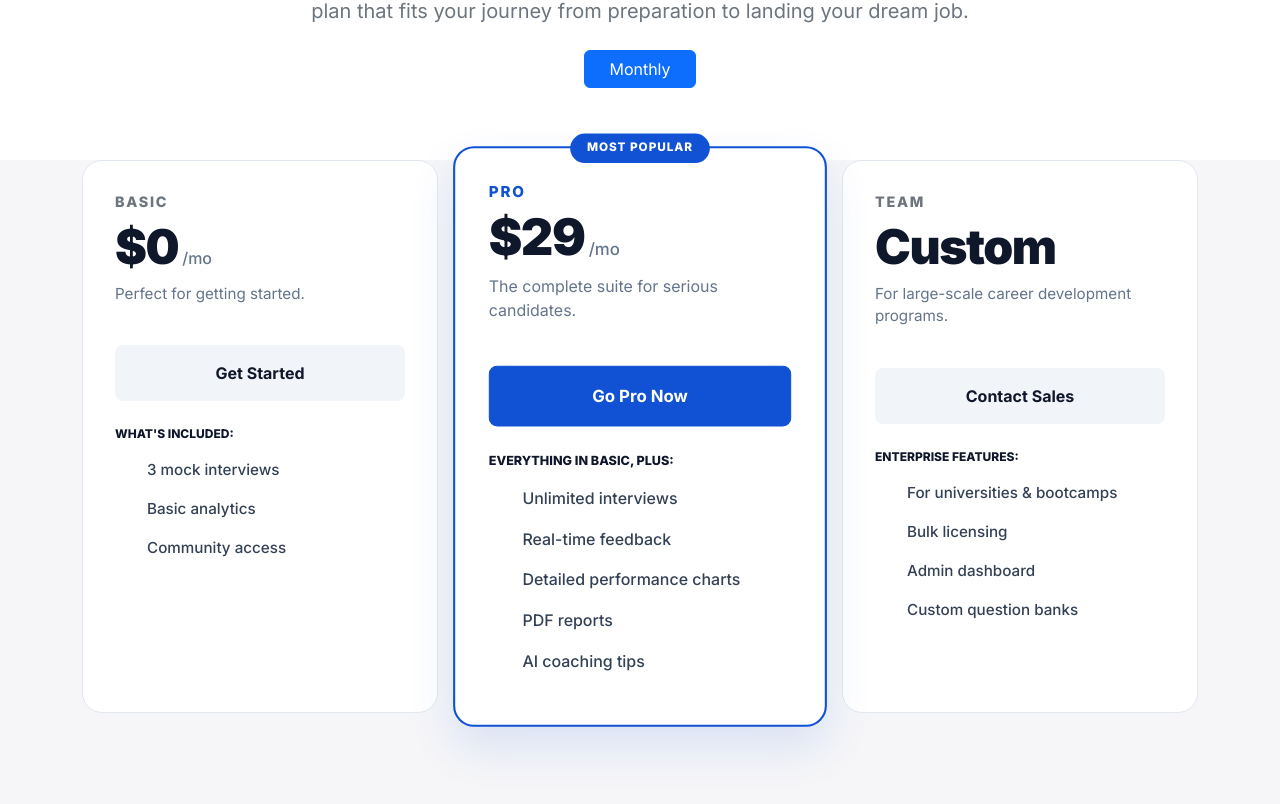
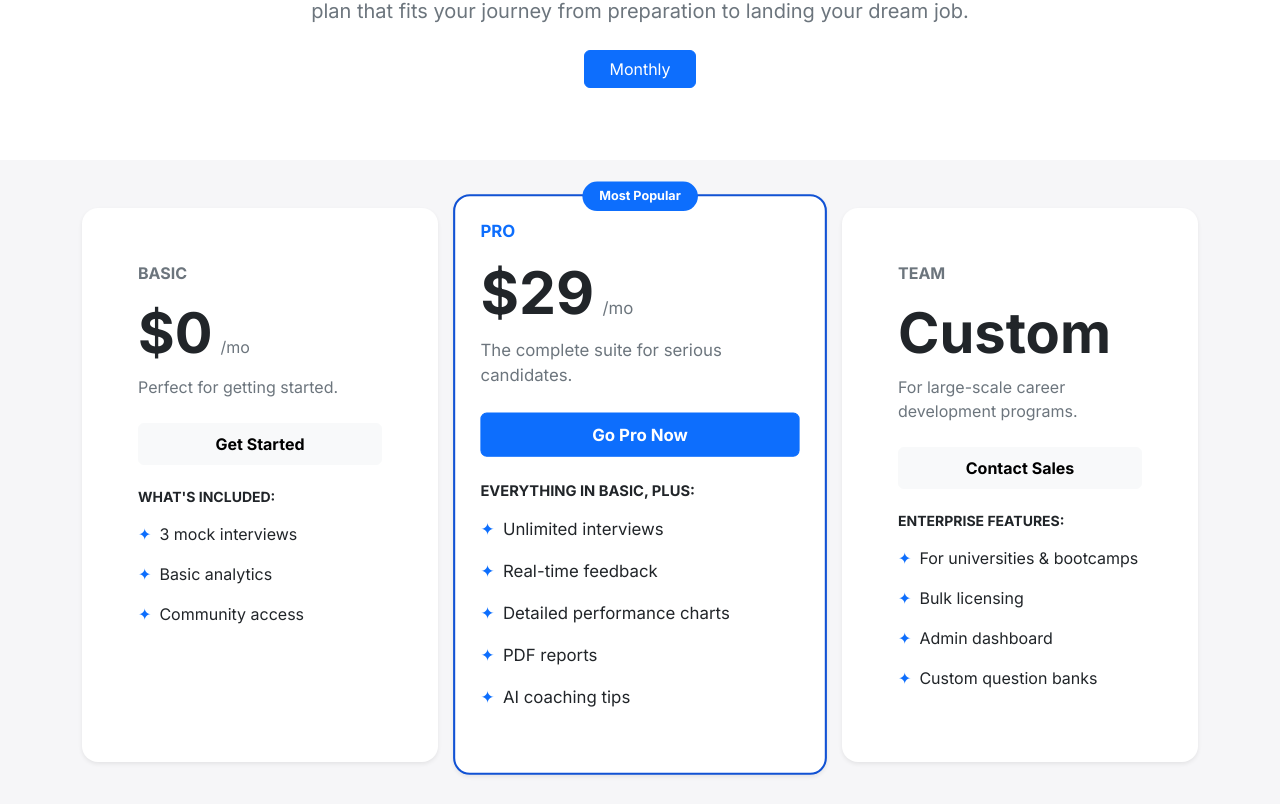
Before and after one commit to ahmadessawii06/skillforge, a React (Vite) app in the folder frontend/: page /plans in a window 1280 px wide. Shown: the part 356-1160 px from the top of the page. Built offline with nearby package versions, Linux system fonts and the light colour scheme.

Commit message:
changes cards

```diff
--- a/frontend/src/components/plans/Prsec.tsx
+++ b/frontend/src/components/plans/Prsec.tsx
@@ -1,129 +1,138 @@
-type Feature = {
-  icon: string;
-  text: string;
-};
+export default function Prsec() {
+  return (
+    <section className="py-5">
+      <div className="container">
+        <div className="row g-4 justify-content-center">
+          <div className="col-12 col-md-6 col-lg-4">
+            <div className="card h-100 rounded-4 shadow-sm border-0 pricing-card">
+              <div className="card-body p-4 d-flex flex-column">
+                <h6 className="text-uppercase fw-bold text-secondary mb-3">Basic</h6>
 
-type PricingCardProps = {
-  title: string;
-  price: string;
-  suffix?: string;
-  desc: string;
-  buttonText: string;
-  buttonClass: string;
-  features: Feature[];
-  featured?: boolean;
-  featureLabel: string;
-};
-
-function PricingCard({
-  title,
-  price,
-  suffix,
-  desc,
-  buttonText,
-  buttonClass,
-  features,
-  featured = false,
-  featureLabel,
-}: PricingCardProps) {
-  return (
-    <div
-      className={`pricing-card d-flex flex-column gap-4 h-100 ${
-        featured ? "featured-card" : ""
-      }`}
-    >
-      {featured && <div className="featured-badge">Most Popular</div>}
-
-      <div>
-        <h3 className={featured ? "text-primary-custom" : "text-secondary"}>
-          {title}
-        </h3>
-
-        <div className="pricing-price">
-          <span className="amount">{price}</span>
-          {suffix && <span className="suffix">{suffix}</span>}
+                <div className="d-flex align-items-end mb-2">
+                  <h2 className="display-4 fw-bold mb-0">$0</h2>
+                  <span className="text-secondary ms-2 mb-2">/mo</span>
                 </div>
 
-        <p className="pricing-desc">{desc}</p>
-      </div>
+                <p className="text-secondary mb-4">Perfect for getting started.</p>
 
-      <button className={`btn w-100 py-3 rounded-3 ${buttonClass}`}>
-        {buttonText}
+                <button className="btn btn-light fw-bold py-2 mb-4">
+                  Get Started
                 </button>
 
-      <div>
-        <p className="feature-label">{featureLabel}</p>
-        <ul className="feature-list">
-          {features.map((feature, index) => (
-            <li key={index}>
-              <span className="material-symbols-outlined">{feature.icon}</span>
-              <span>{feature.text}</span>
+                <h6 className="fw-bold small text-uppercase mb-3">What's included:</h6>
+
+                <ul className="list-unstyled mb-0">
+                  <li className="mb-3 d-flex align-items-start">
+                    <span className="text-primary me-2">✦</span>
+                    <span>3 mock interviews</span>
                   </li>
-          ))}
+                  <li className="mb-3 d-flex align-items-start">
+                    <span className="text-primary me-2">✦</span>
+                    <span>Basic analytics</span>
+                  </li>
+                  <li className="mb-3 d-flex align-items-start">
+                    <span className="text-primary me-2">✦</span>
+                    <span>Community access</span>
+                  </li>
                 </ul>
               </div>
             </div>
-  );
-}
+          </div>
 
-export default function PricingSection() {
- const plans: PricingCardProps[] = [
-  {
-    title: "Basic",
-    price: "$0",
-    suffix: "/mo",
-    desc: "Perfect for getting started.",
-    buttonText: "Get Started",
-    buttonClass: "btn-soft",
-    featureLabel: "WHAT'S INCLUDED:",
-    features: [
-      { icon: "check_circle", text: "3 mock interviews" },
-      { icon: "check_circle", text: "Basic analytics" },
-      { icon: "check_circle", text: "Community access" },
-    ],
-  },
-  {
-    title: "Pro",
-    price: "$29",
-    suffix: "/mo",
-    desc: "The complete suite for serious candidates.",
-    buttonText: "Go Pro Now",
-    buttonClass: "btn-primary-custom",
-    featureLabel: "EVERYTHING IN BASIC, PLUS:",
-    featured: true,
-    features: [
-      { icon: "verified", text: "Unlimited interviews" },
-      { icon: "verified", text: "Real-time feedback" },
-      { icon: "verified", text: "Detailed performance charts" },
-      { icon: "verified", text: "PDF reports" },
-      { icon: "verified", text: "AI coaching tips" },
-    ],
-  },
-  {
-    title: "Team",
-    price: "Custom",
-    desc: "For large-scale career development programs.",
-    buttonText: "Contact Sales",
-    buttonClass: "btn-soft",
-    featureLabel: "ENTERPRISE FEATURES:",
-    features: [
-      { icon: "business", text: "For universities & bootcamps" },
-      { icon: "business", text: "Bulk licensing" },
-      { icon: "business", text: "Admin dashboard" },
-      { icon: "business", text: "Custom question banks" },
-    ],
-  },
-];
+          <div className="col-12 col-md-6 col-lg-4">
+            <div className="card h-100 rounded-4 shadow-sm featured-card position-relative">
+              <span className="badge bg-primary position-absolute top-0 start-50 translate-middle px-3 py-2 rounded-pill">
+                Most Popular
+              </span>
 
-  return (
-  <section className="pb-5">
-    <div className="container">
-      <div className="row g-4 align-items-stretch">
-        {plans.map((plan, index) => (
-          <div className="col-12 col-md-6 col-lg-4" key={index}>
-            <PricingCard {...plan} />
+              <div className="card-body p-4 d-flex flex-column">
+                <h6 className="text-uppercase fw-bold text-primary mb-3">Pro</h6>
+
+                <div className="d-flex align-items-end mb-2">
+                  <h2 className="display-4 fw-bold mb-0">$29</h2>
+                  <span className="text-secondary ms-2 mb-2">/mo</span>
                 </div>
-        ))}
+
+                <p className="text-secondary mb-4">
+                  The complete suite for serious candidates.
+                </p>
+
+                <button className="btn btn-primary fw-bold py-2 mb-4">
+                  Go Pro Now
+                </button>
+
+                <h6 className="fw-bold small text-uppercase mb-3">
+                  Everything in Basic, plus:
+                </h6>
+
+                <ul className="list-unstyled mb-0">
+                  <li className="mb-3 d-flex align-items-start">
+                    <span className="text-primary me-2">✦</span>
+                    <span>Unlimited interviews</span>
+                  </li>
+                  <li className="mb-3 d-flex align-items-start">
+                    <span className="text-primary me-2">✦</span>
+                    <span>Real-time feedback</span>
+                  </li>
+                  <li className="mb-3 d-flex align-items-start">
+                    <span className="text-primary me-2">✦</span>
+                    <span>Detailed performance charts</span>
+                  </li>
+                  <li className="mb-3 d-flex align-items-start">
+                    <span className="text-primary me-2">✦</span>
+                    <span>PDF reports</span>
+                  </li>
+                  <li className="mb-3 d-flex align-items-start">
+                    <span className="text-primary me-2">✦</span>
+                    <span>AI coaching tips</span>
+                  </li>
+                </ul>
+              </div>
+            </div>
+          </div>
+
+          <div className="col-12 col-md-6 col-lg-4">
+            <div className="card h-100 rounded-4 shadow-sm border-0 pricing-card">
+              <div className="card-body p-4 d-flex flex-column">
+                <h6 className="text-uppercase fw-bold text-secondary mb-3">Team</h6>
+
+                <div className="mb-2">
+                  <h2 className="display-4 fw-bold mb-0">Custom</h2>
+                </div>
+
+                <p className="text-secondary mb-4">
+                  For large-scale career development programs.
+                </p>
+
+                <button className="btn btn-light fw-bold py-2 mb-4">
+                  Contact Sales
+                </button>
+
+                <h6 className="fw-bold small text-uppercase mb-3">
+                  Enterprise features:
+                </h6>
+
+                <ul className="list-unstyled mb-0">
+                  <li className="mb-3 d-flex align-items-start">
+                    <span className="text-primary me-2">✦</span>
+                    <span>For universities &amp; bootcamps</span>
+                  </li>
+                  <li className="mb-3 d-flex align-items-start">
+                    <span className="text-primary me-2">✦</span>
+                    <span>Bulk licensing</span>
+                  </li>
+                  <li className="mb-3 d-flex align-items-start">
+                    <span className="text-primary me-2">✦</span>
+                    <span>Admin dashboard</span>
+                  </li>
+                  <li className="mb-3 d-flex align-items-start">
+                    <span className="text-primary me-2">✦</span>
+                    <span>Custom question banks</span>
+                  </li>
+                </ul>
+              </div>
+            </div>
+          </div>
         </div>
       </div>
     </section>
--- a/frontend/src/pages/plans/Plans.css
+++ b/frontend/src/pages/plans/Plans.css
@@ -215,7 +215,6 @@ body {
   transform: scale(1.05);
   z-index: 2;
 }
-
 .featured-badge {
   position: absolute;
   top: -0.9rem;
```
Lines whose indentation alone changed are shown as unchanged.
